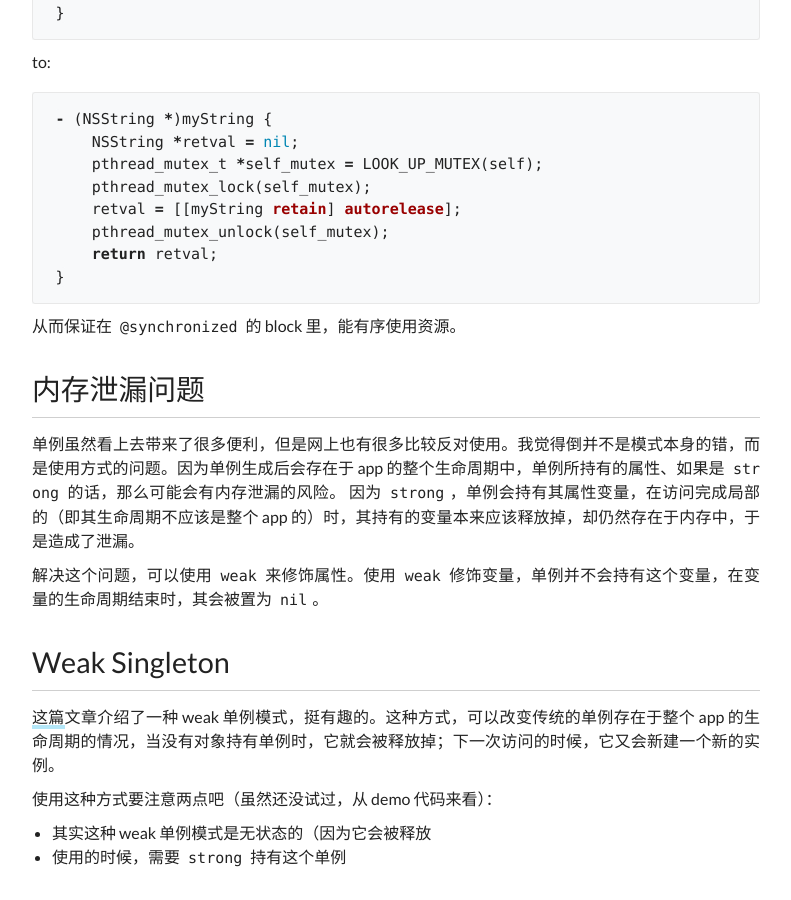
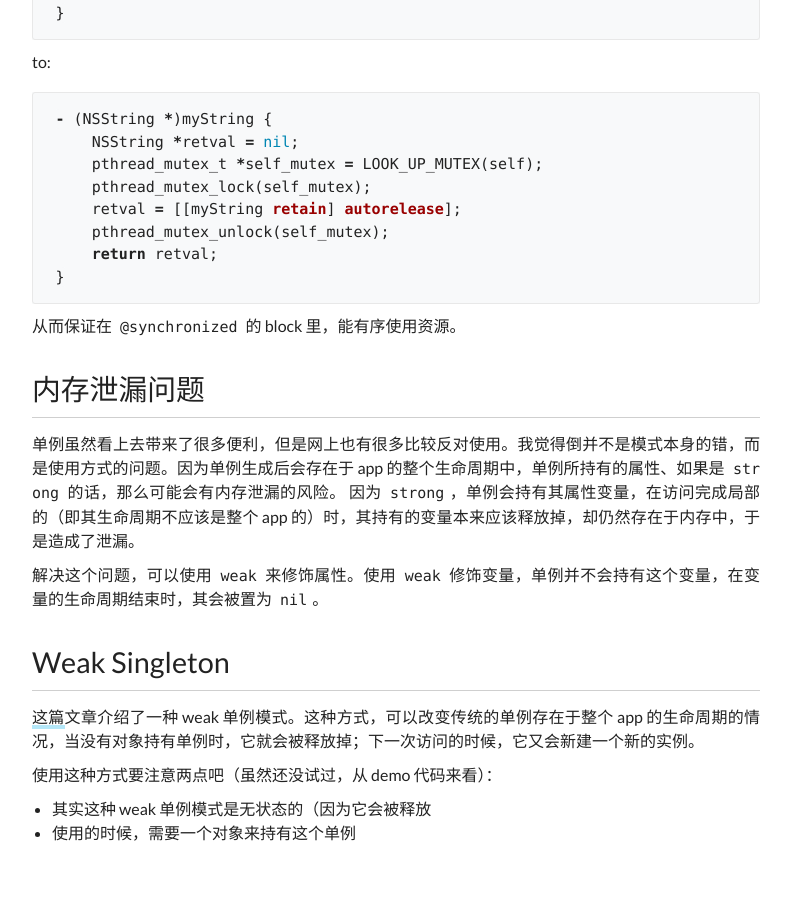
Before and after one commit to zchan0/zchan0.github.io, a Jekyll site: the page built from _posts/2018-09-16-implement-singleton-with-objective-c.md, in a window 1280 px wide and 900 px high, scrolled down 1371 px. Shown: the whole window, without its empty margins (244-1035 px from the left). Built offline with Jekyll 4.4.1, drawn with Linux system fonts in a browser that asks for light colours; comment, search, counter and statistics services are not loaded; a style sheet for code colours, icons or effects is not loaded; after the commit the page ends 2246 px from its top, so only the background shows below that.

```diff
--- a/_posts/2018-09-16-implement-singleton-with-objective-c.md
+++ b/_posts/2018-09-16-implement-singleton-with-objective-c.md
@@ -78,9 +78,9 @@ to:
 
 # Weak Singleton
 
-[这篇](https://www.ios-blog.co.uk/tutorials/objective-c-ios-weak-singletons/)文章介绍了一种 weak 单例模式，挺有趣的。这种方式，可以改变传统的单例存在于整个 app 的生命周期的情况，当没有对象持有单例时，它就会被释放掉；下一次访问的时候，它又会新建一个新的实例。
+[这篇](https://www.ios-blog.co.uk/tutorials/objective-c-ios-weak-singletons/)文章介绍了一种 weak 单例模式。这种方式，可以改变传统的单例存在于整个 app 的生命周期的情况，当没有对象持有单例时，它就会被释放掉；下一次访问的时候，它又会新建一个新的实例。
 
 使用这种方式要注意两点吧（虽然还没试过，从 demo 代码来看）：
 
 - 其实这种 weak 单例模式是无状态的（因为它会被释放
-- 使用的时候，需要 `strong` 持有这个单例
+- 使用的时候，需要一个对象来持有这个单例
```
Also changed, not shown: _posts/2018-08-24-creating-a-new-pod-and-publish-with-travisci.md (+0 -2 lines), _posts/2018-09-16-weekly-post-0.md (+1 -3 lines), _posts/2019-01-13-summary-of-2018.md (added, +50 -0 lines), about.md (+1 -1 lines).
